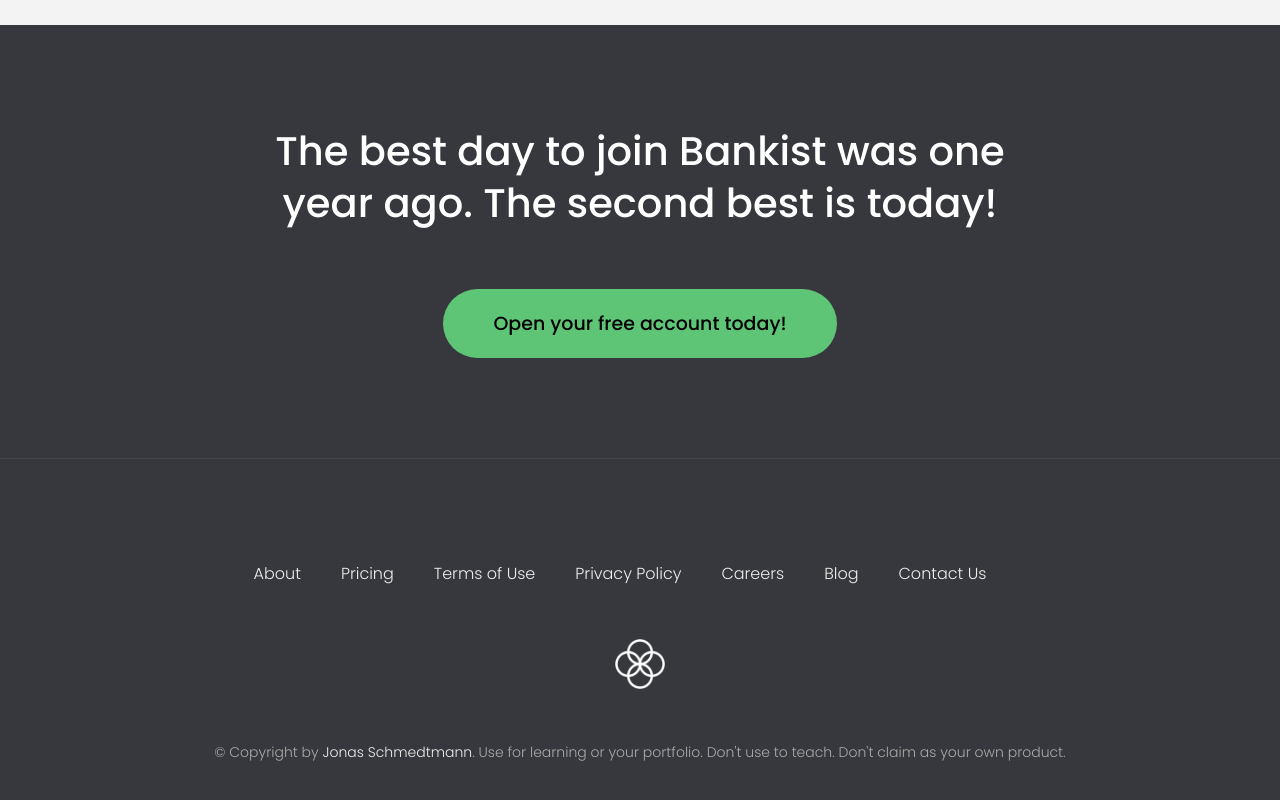
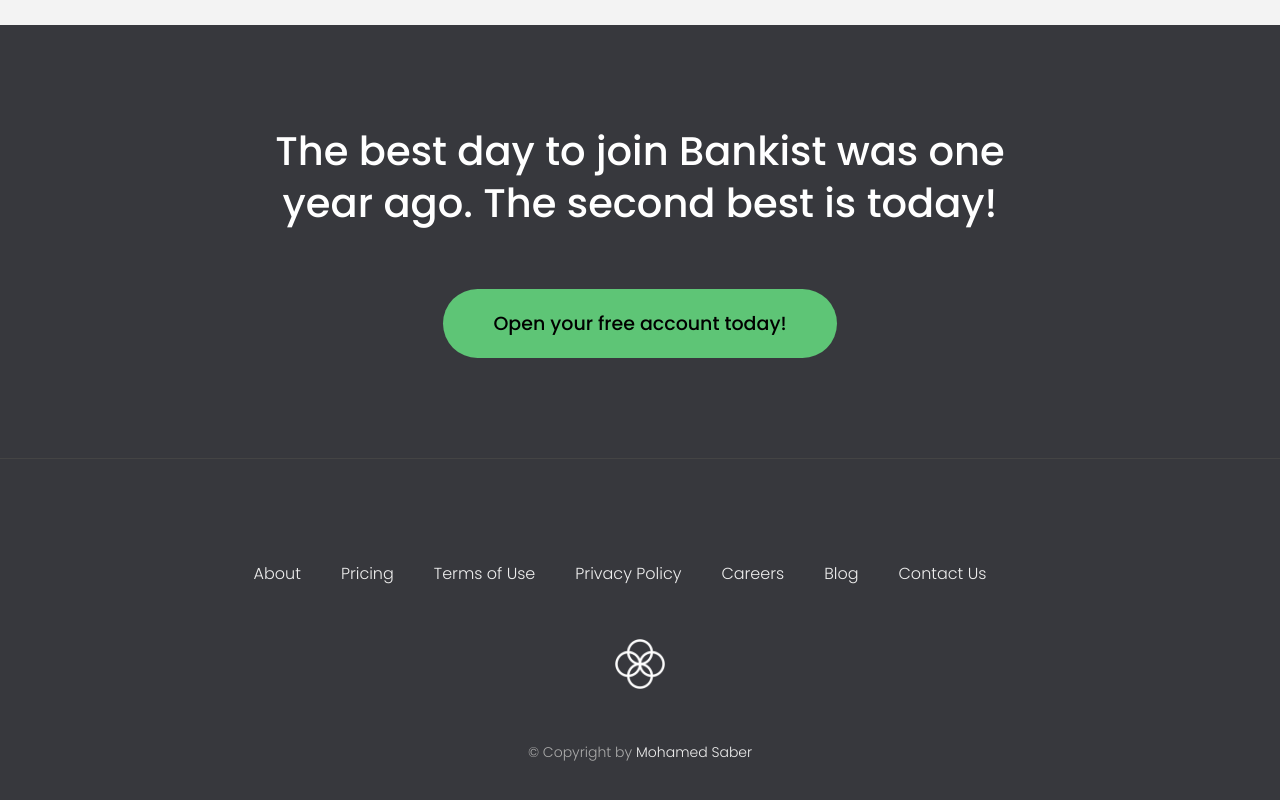
Before and after one commit to SABER-MOHAMED/Bank_Website, a plain HTML site: page index.html in a window 1280 px wide. Shown: the part 4171-4971 px from the top of the page. Drawn offline with Linux system fonts and the light colour scheme.

Commit message:
Modifying footer

```diff
--- a/index.html
+++ b/index.html
@@ -327,10 +327,9 @@
         <a
           class="footer__link twitter-link"
           target="_blank"
-          href="https://twitter.com/jonasschmedtman"
-          >Jonas Schmedtmann</a
-        >. Use for learning or your portfolio. Don't use to teach. Don't claim
-        as your own product.
+          href="https://twitter.com/saber2Dev"
+          >Mohamed Saber</a
+        >
       </p>
     </footer>
 
```
